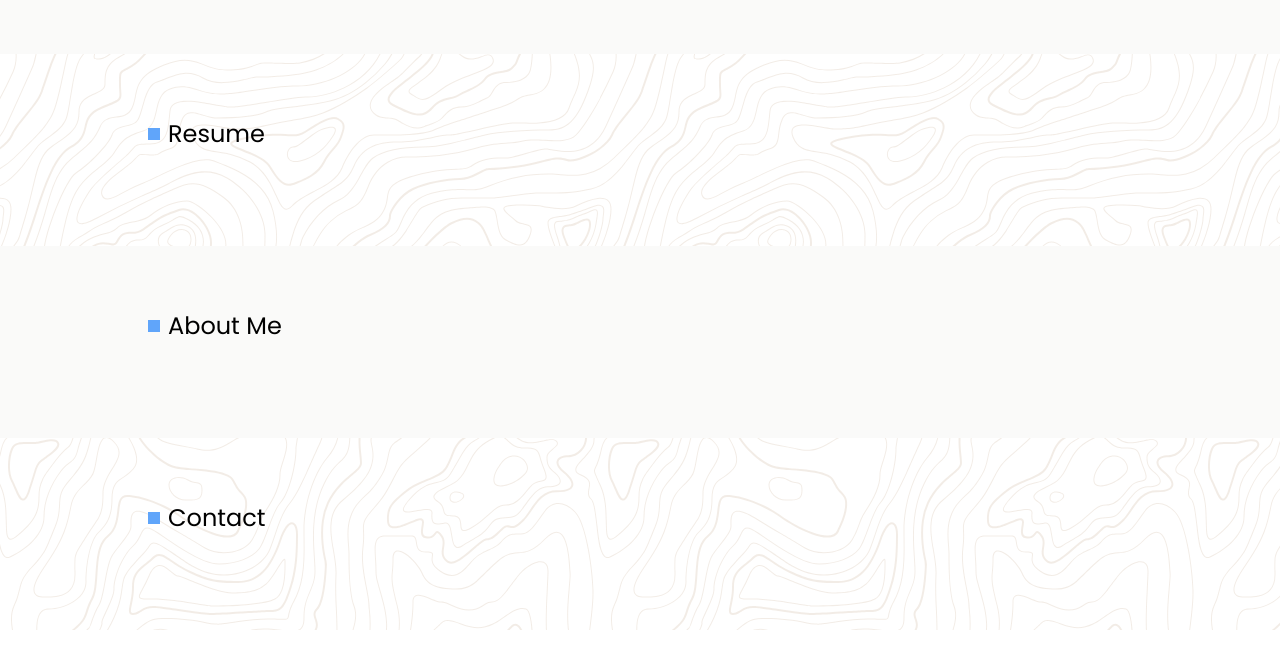
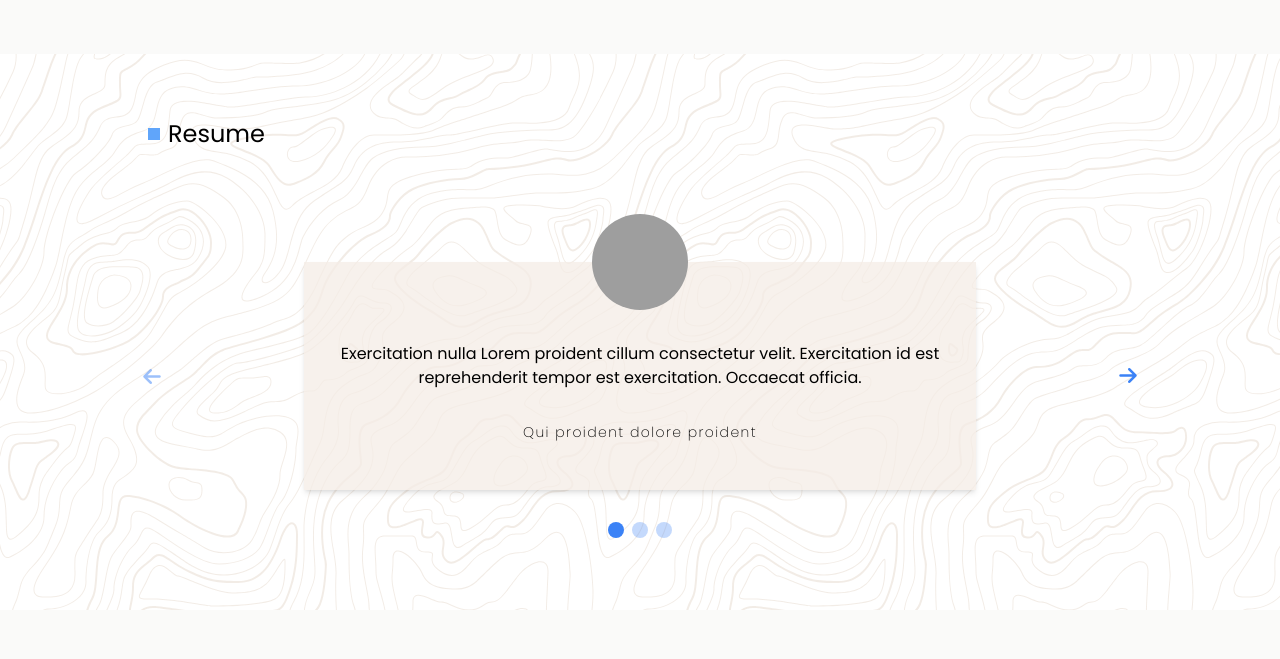
Before and after one commit to JakubChoszcz/narzedzia-pracy-front-end-developera, a website: page src/index.html in a window 1280 px wide. Shown: the part 1810-2469 px from the top of the page. Drawn offline with Linux system fonts and the light colour scheme; grey boxes are pictures that could not be loaded.

Commit message:
Add testimonials component

```diff
--- a/src/index.html
+++ b/src/index.html
@@ -5,6 +5,7 @@
     <meta name="viewport" content="width=device-width, initial-scale=1.0">
     <title>Jakub Choszcz</title>
     <script src="https://kit.fontawesome.com/99f974d763.js" crossorigin="anonymous"></script>
+    <script type="text/javascript" src="./scripts/index.js"></script>
     <link rel="stylesheet" href="./styles/dist/style.css">
 </head>
 <body>
@@ -55,7 +56,7 @@
         <div class="section">
             <div class="section__wrapper">
                 <h2 class="icon">Projects</h2>
-                <div class="section__content--grid">
+                <div class="windows">
                     <div class="div1">
                         <a href="">
                             <p class="title">Aliquip laborum.</p>
@@ -98,6 +99,28 @@
         <div class="section">
             <div class="section__wrapper">
                 <h2 class="icon">Resume</h2>
+                <div class="testimonials">
+                    <button class="testimonials__arrow left unactive"><i class="fa-solid fa-arrow-right"></i></button>
+                    <button class="testimonials__arrow right"><i class="fa-solid fa-arrow-right"></i></button>
+                    <div class="testimonials__pagination"></div>
+                    <ul class="testimonials__cards">
+                        <li>
+                            <img src="https://picsum.photos/200/200" alt="">
+                            <p class="text">Exercitation nulla Lorem proident cillum consectetur velit. Exercitation id est reprehenderit tempor est exercitation. Occaecat officia.</p>
+                            <p class="author">Qui proident dolore proident</p>
+                        </li>
+                        <li>
+                            <img src="https://picsum.photos/200/200" alt="">
+                            <p class="text">Amet minim veniam aliqua sit enim duis ad amet occaecat nostrud mollit ex ipsum nulla. Exercitation dolore aliqua incididunt nisi. Non laboris dolore voluptate adipisicing minim nostrud laborum. Culpa incididunt esse id nostrud pariatur in Lorem Lorem incididunt ipsum minim ullamco.</p>
+                            <p class="author">Ut eiusmod dolor</p>
+                        </li>
+                        <li>
+                            <img src="https://picsum.photos/200/200" alt="">
+                            <p class="text">Irure excepteur commodo enim duis adipisicing. Pariatur magna adipisicing exercitation magna irure ullamco. Eu fugiat amet do dolor Lorem amet incididunt culpa ad fugiat. Aliqua pariatur commodo ad enim anim culpa incididunt magna fugiat cillum.</p>
+                            <p class="author">Quis minim</p>
+                        </li>
+                    </ul>
+                </div>
             </div>
         </div>
 
--- /dev/null
+++ b/src/scripts/index.js
@@ -0,0 +1,80 @@
+document.addEventListener('DOMContentLoaded', () => {
+    // testimonials
+    const testimonials = document.querySelectorAll('.testimonials');
+
+    testimonials.forEach(testimonial => {
+        const cards = testimonial.querySelectorAll('.testimonials__cards li');
+        const prevCardButton = testimonial.querySelector('.testimonials__arrow.left');
+        const nextCardButton = testimonial.querySelector('.testimonials__arrow.right');
+        const pagination = testimonial.querySelector('.testimonials__pagination');
+        let paginationBullets = [];
+        let currentCard = 0;
+
+        createPaginationBullets();
+        handleCards();
+
+        prevCardButton.addEventListener('click', () => {
+            currentCard = currentCard - 1;
+            handleCards();
+        })
+
+        nextCardButton.addEventListener('click', () => {
+            currentCard = currentCard + 1;
+            handleCards();
+        })
+
+        function handleCards() {
+            cards.forEach((card, cardIndex) => {
+                card.classList.remove('active');
+
+                cardIndex === currentCard && card.classList.add('active');
+            })
+
+            handleArrows();
+            handlePagination();
+        }
+
+        function handleArrows() {
+            if (currentCard === 0) {
+                prevCardButton.classList.add('unactive');
+                prevCardButton.setAttribute('disabled', '');
+            } else {
+                prevCardButton.classList.remove('unactive');
+                prevCardButton.removeAttribute('disabled');
+            }
+
+            if (currentCard === cards.length - 1) {
+                nextCardButton.classList.add('unactive');
+                nextCardButton.setAttribute('disabled', '');
+            } else {
+                nextCardButton.classList.remove('unactive');
+                nextCardButton.removeAttribute('disabled');
+            }
+        }
+
+        function createPaginationBullets() {
+            for (let i = 0; i < cards.length; i++) {
+                const bullet = document.createElement('button');
+                bullet.classList.add('pagination__bullet')
+
+                bullet.addEventListener('click', () => {
+                    currentCard = i;
+                    handleCards();
+                })
+
+                pagination.appendChild(bullet);
+                paginationBullets.push(bullet);
+            }
+        }
+
+        function handlePagination() {
+            paginationBullets.forEach((bullet, bulletIndex) => {
+                if (bulletIndex === currentCard) {
+                    bullet.classList.add('active');
+                } else {
+                    bullet.classList.remove('active');
+                }
+            })
+        }
+    })
+})
--- a/src/styles/_section.scss
+++ b/src/styles/_section.scss
@@ -1,5 +1,5 @@
 .section {
-    @apply py-16;
+    @apply py-8 lg:py-16;
 
     &:nth-of-type(odd) {
         @apply bg-stone-50;
@@ -12,7 +12,7 @@
             @apply text-xl lg:text-2xl mb-8;
         }
 
-        .section__content--grid {
+        .windows {
             @apply grid grid-cols-1 sm:grid-cols-3 grid-rows-3 gap-4 sm:h-[478px] md:h-[640px] lg:h-[768px];
 
             div {
@@ -51,5 +51,63 @@
                 .div5 { grid-area: 1 / 3 / 4 / 4; }
             }
         }
+
+        .testimonials {
+            @apply relative mx-11 mt-16 lg:mt-28 mb-14;
+
+            &__arrow {
+                @apply absolute top-1/2 -translate-y-1/2 text-xl w-10 h-10 rounded-full text-blue-500;
+
+                &.unactive {
+                    @apply opacity-50;
+                }
+
+                &.left {
+                    @apply right-full rotate-180 -translate-x-4;
+                }
+
+                &.right {
+                    @apply left-full translate-x-4;
+                }
+            }
+
+            &__pagination {
+                @apply absolute top-full translate-y-8 left-1/2 -translate-x-1/2 flex gap-2;
+
+                .pagination__bullet {
+                    @apply w-4 h-4 bg-blue-500 bg-opacity-30 rounded-full transition-all;
+
+                    &:hover {
+                        @apply bg-opacity-100;
+                    }
+
+                    &.active {
+                        @apply bg-opacity-100;
+                    }
+                }
+            }
+
+            &__cards {
+                li {
+                    @apply bg-[#f4ece6] bg-opacity-75 pt-20 px-4 lg:px-8 pb-12 shadow-md max-w-2xl mx-auto relative hidden;
+
+                    &.active {
+                        @apply block;
+                    }
+
+                    img {
+                        @apply w-24 h-24 rounded-full absolute top-0 -translate-y-1/2 left-1/2 -translate-x-1/2;
+                    }
+
+                    p.text {
+                        @apply text-sm lg:text-base text-center mb-8;
+                    }
+
+                    p.author {
+                        @apply text-sm tracking-widest text-center font-extralight;
+                    }
+                }
+            }
+        }
     }
 }
```
Also changed, not shown: src/styles/dist/style.css, src/styles/style.css, 2 other files.
